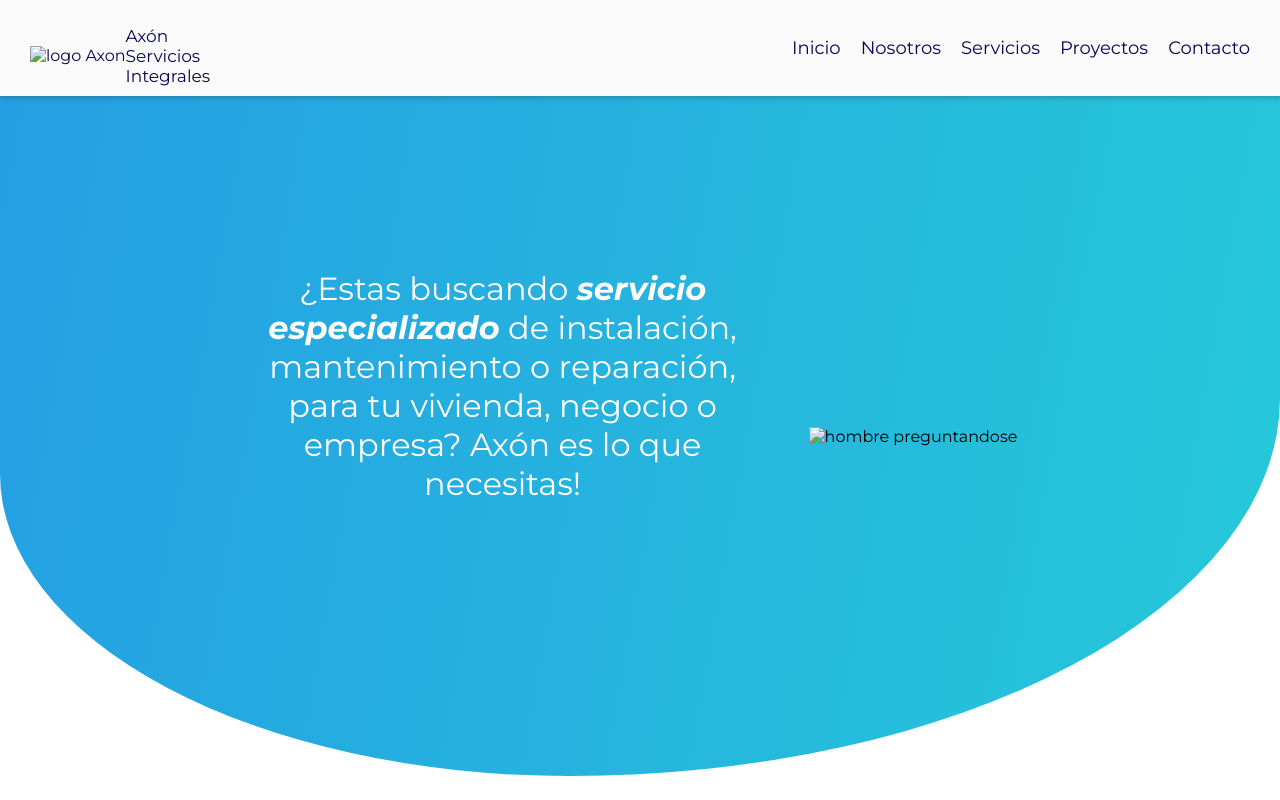
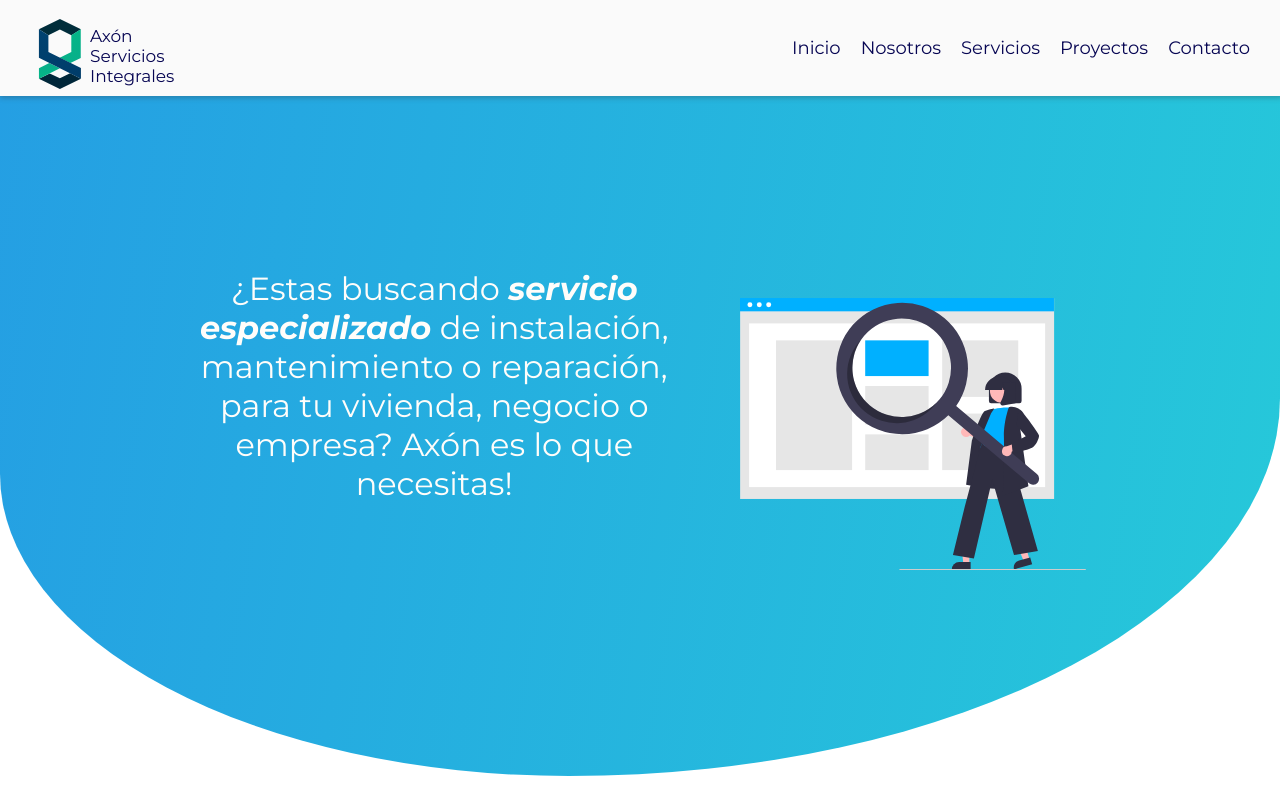
Before and after one commit to BLCA88/axonservicios-antunez, a plain HTML site: page index.html in a window 1280 px wide. Shown: the top 800 px of the page. Drawn offline with nearby package versions, Linux system fonts and the light colour scheme; the site is published under a folder, as on GitHub Pages, so addresses that start at the root find nothing.

Commit message:
cambiando ruta imagenes

```diff
--- a/index.html
+++ b/index.html
@@ -14,7 +14,7 @@
 <body>
     <header>
         <div class="header__div--img">
-            <a href="index.html"><img src="/images/empresalogo.svg" alt="logo Axon" class="logo__axon"></a>
+            <a href="index.html"><img src="./images/empresalogo.svg" alt="logo Axon" class="logo__axon"></a>
             <h2 class="header__div--h1">Axón Servicios Integrales</h2>
             <h2 class="header__h2">Axón SI</h2>
         </div>
@@ -50,7 +50,7 @@
         <div class="conteiner__presentation">
             <h1 class="presentation__h1">¿Estas buscando <strong>servicio especializado</strong> de instalación, mantenimiento o reparación, para tu vivienda, negocio o empresa? Axón es lo que necesitas!</h1>
             <div class="box__image">
-                <img class="image__box" src="/images/search.svg" alt="hombre preguntandose">
+                <img class="image__box" src="./images/search.svg" alt="hombre preguntandose">
             </div>
         </div>
 
```
